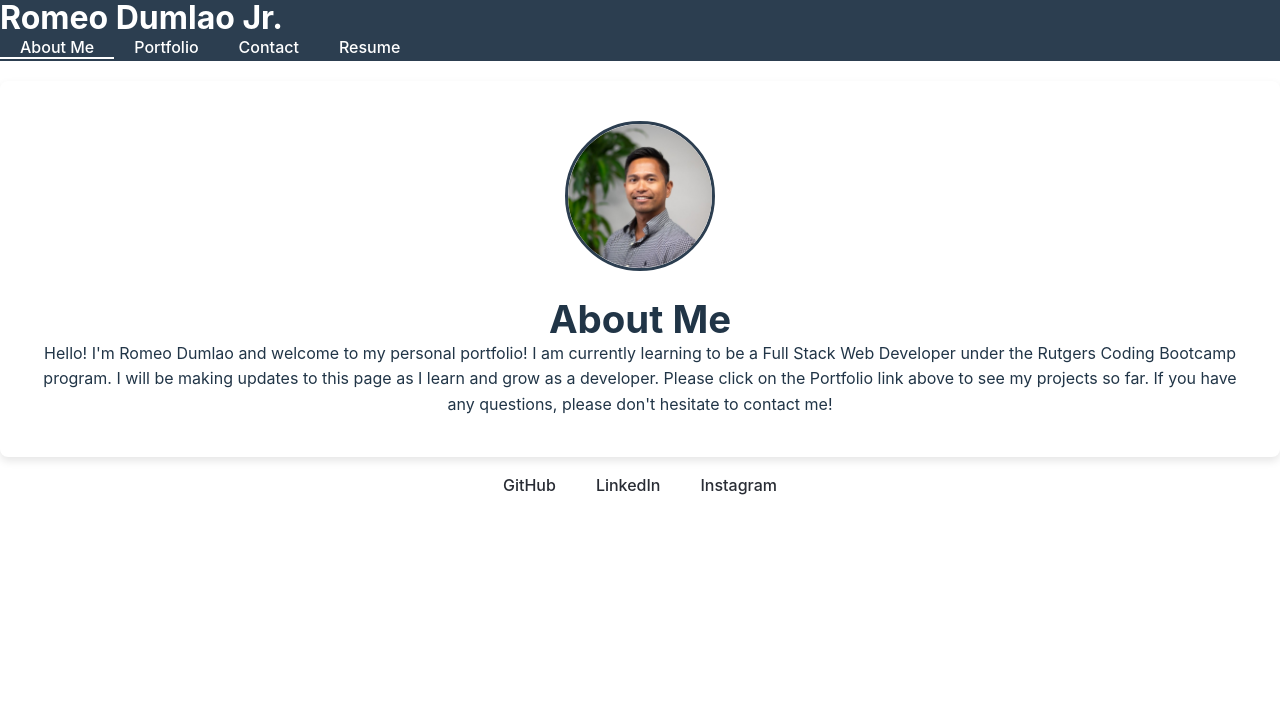
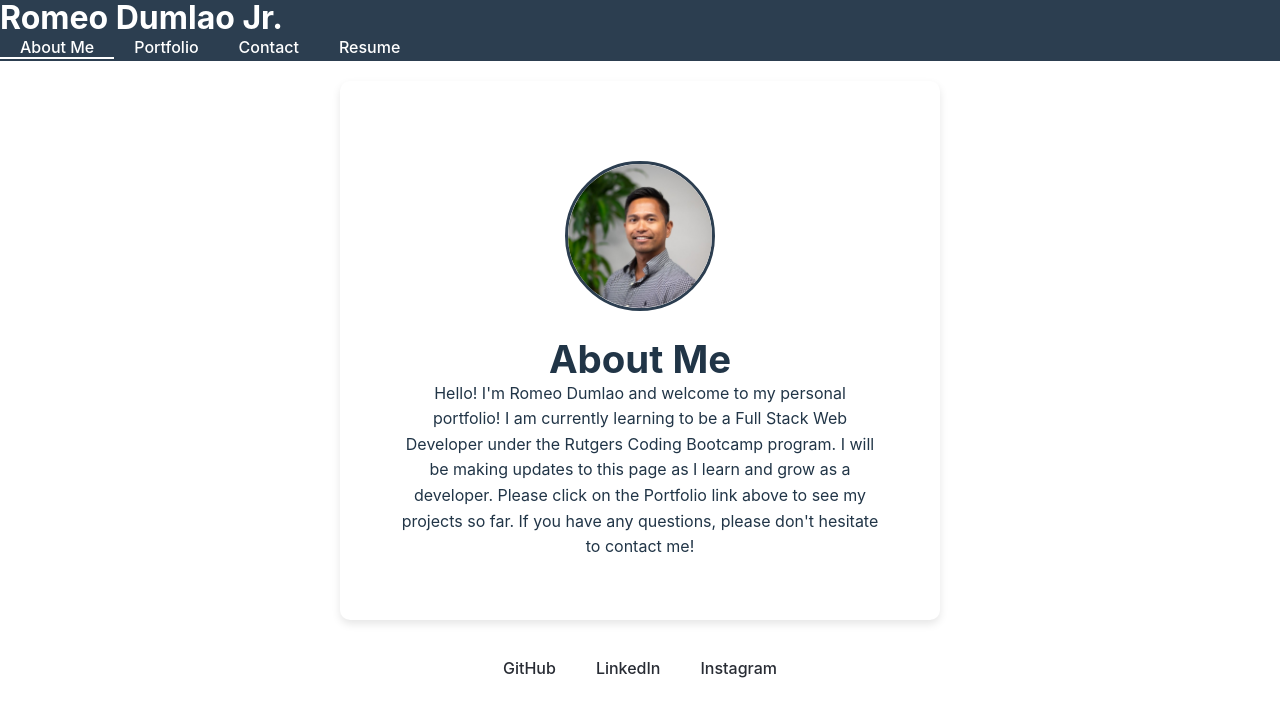
Before and after one commit to romeocd/portfolio-react, a React (Vite) app: page / in a window 1280 px wide. Shown: the top 716 px of the page. Built offline with nearby package versions, Linux system fonts and the light colour scheme.

Commit message:
add card component for each page

```diff
--- a/src/App.css
+++ b/src/App.css
@@ -44,7 +44,6 @@ nav a {
   padding: 40px;
   text-align: center;
   border-radius: 8px;
-  box-shadow: 0 4px 8px rgba(0, 0, 0, 0.1);
   margin-top: 20px;
 }
 
@@ -116,6 +115,17 @@ nav a {
 .footer a.active {
   border-bottom: 2px solid #61dafb; /* Style for active link */
 }
+
+.card {
+  background-color: white;
+  box-shadow: 0 4px 8px rgba(0, 0, 0, 0.1);
+  border-radius: 10px;
+  padding: 20px;
+  margin: 20px auto;
+  max-width: 600px;
+  text-align: left;
+}
+
 /* Media Queries for Responsive Design */
 @media (min-width: 768px) {
   .header {
--- a/src/components/AboutMe.jsx
+++ b/src/components/AboutMe.jsx
@@ -1,7 +1,9 @@
 import React from 'react';
+import Card from './Card';
 
 const AboutMe = () => {
   return (
+    <Card>
     <div className="about-me">
       <img src="./src/assets/images/profilepic.jpg" alt="Romeo Dumlao Jr." className="profile-picture" />
       <div className="bio">
@@ -14,6 +16,7 @@ If you have any questions, please don't hesitate to contact me!
         {/* Add more personal details or sections as needed */}
       </div>
     </div>
+    </Card>
   );
 };
 
--- /dev/null
+++ b/src/components/Card.jsx
@@ -0,0 +1,9 @@
+import React from 'react';
+
+const Card = ({ children }) => (
+  <div className="card">
+    {children}
+  </div>
+);
+
+export default Card;
--- a/src/components/Contact.jsx
+++ b/src/components/Contact.jsx
@@ -1,4 +1,5 @@
 import React, { useState } from 'react';
+import Card from './Card';
 
 const Contact = () => {
   const [formData, setFormData] = useState({ name: '', email: '', message: '' });
@@ -32,6 +33,7 @@ const Contact = () => {
   };
 
   return (
+    <Card>
     <div className="contact-form">
       <form onSubmit={handleSubmit}>
         <label>
@@ -69,6 +71,7 @@ const Contact = () => {
         <button type="submit">Send</button>
       </form>
     </div>
+    </Card>
   );
 };
 
--- a/src/components/Portfolio.jsx
+++ b/src/components/Portfolio.jsx
@@ -1,5 +1,6 @@
 import React from 'react';
 import Project from './Project';
+import Card from './Card';
 
 const Portfolio = () => {
     const projects = [
@@ -48,6 +49,7 @@ const Portfolio = () => {
     ];
 
     return (
+      <Card>
         <div className="portfolio">
           {projects.map(project => (
             <Project
@@ -60,6 +62,7 @@ const Portfolio = () => {
             />
           ))}
         </div>
+      </Card>
       );
     };
 
--- a/src/components/Resume.jsx
+++ b/src/components/Resume.jsx
@@ -1,10 +1,12 @@
 import React from 'react';
+import Card from './Card';
 
 const Resume = () => {
   // List of your proficiencies
   const proficiencies = ['JavaScript', 'React', 'CSS', 'HTML', 'Node.js', 'Git', 'Other Skills'];
 
   return (
+    <Card>
     <div className="resume">
       <a href="/path/to/your/resume.pdf" download="YourName_Resume">
         Download Resume
@@ -16,6 +18,7 @@ const Resume = () => {
         ))}
       </ul>
     </div>
+    </Card>
   );
 };
 
```
